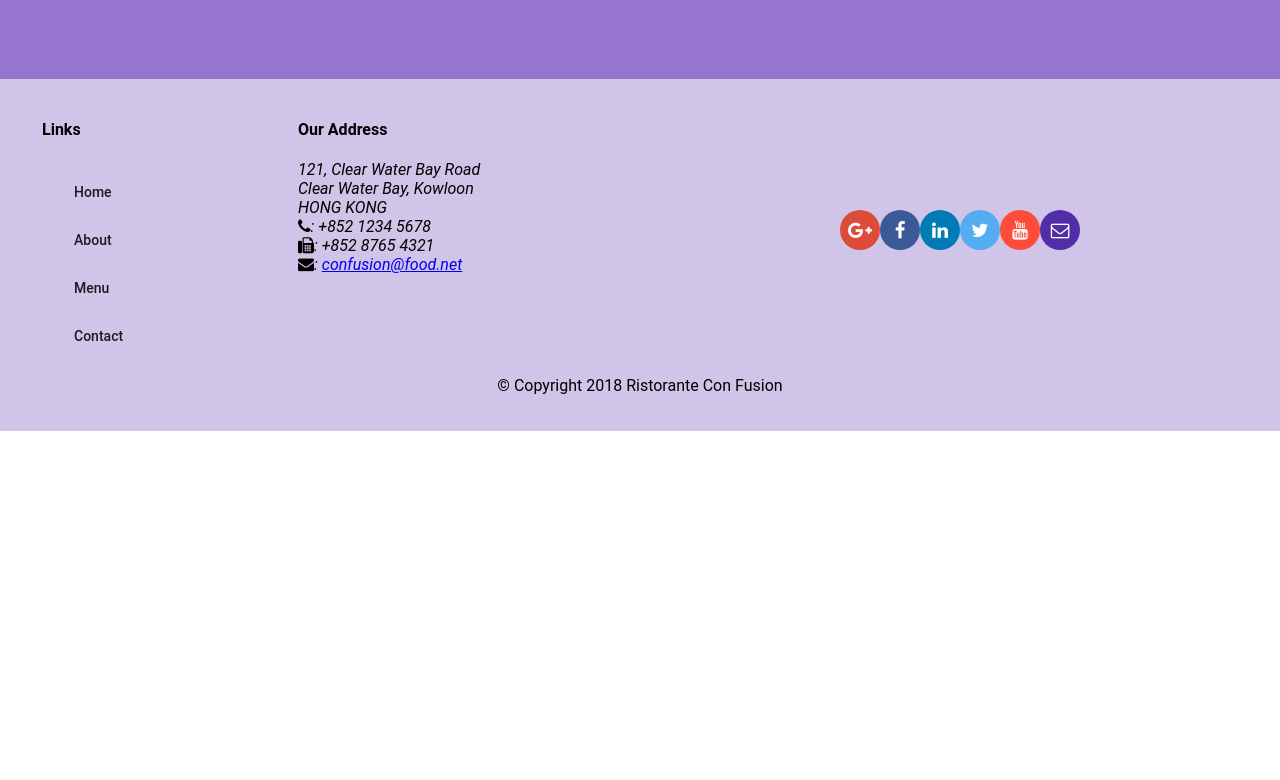
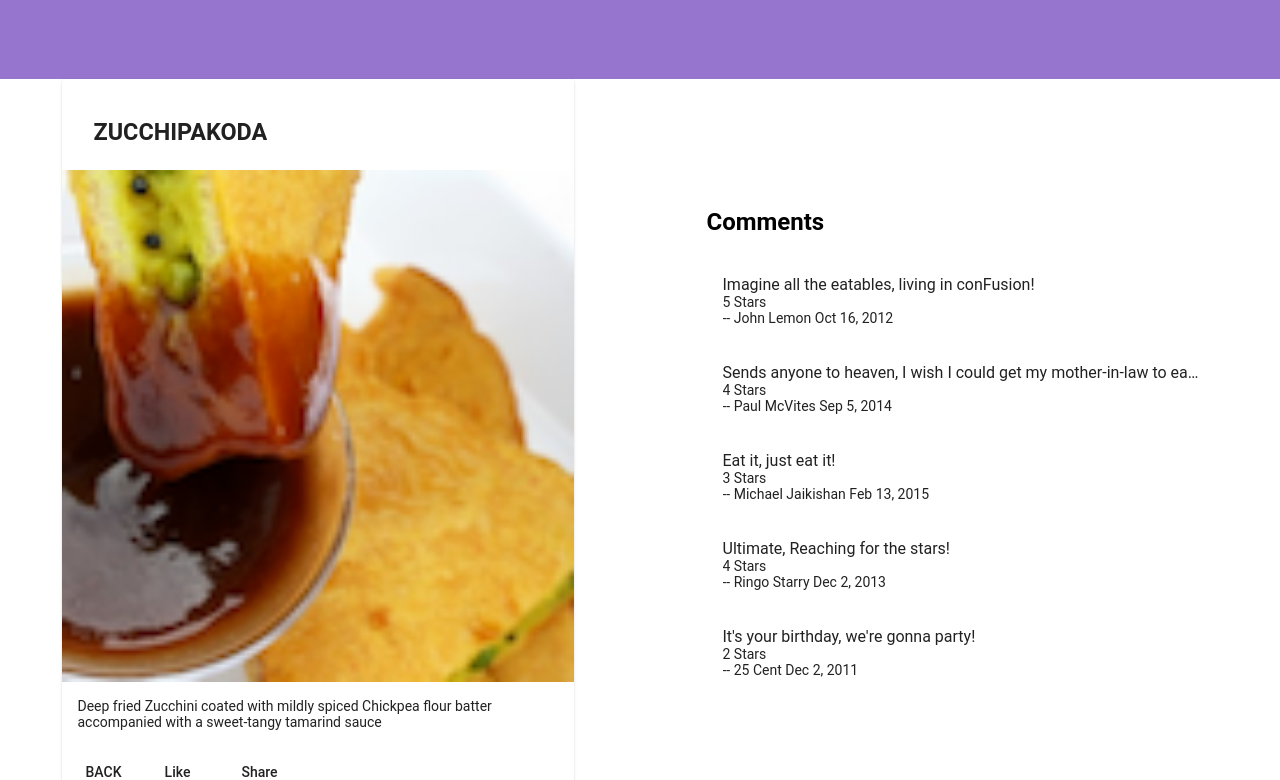
Before and after one commit to MsbGsm/Restaurant-Confusion-Angular-, an Angular app: page /dishdetail/1 in a window 1280 px wide. Before the commit this address led to /. Shown: the part 260-1040 px from the top of the page. Before the commit the page ends 800 px from the top, so only its background shows below. Built offline with nearby package versions, Linux system fonts and the light colour scheme.

Commit message:
Single Page Application Part 2

```diff
--- a/src/app/app-routing/routes.ts
+++ b/src/app/app-routing/routes.ts
@@ -9,6 +9,7 @@
 export const routes: Routes = [
     {path: 'home', component: HomeComponent},
     {path: 'menu', component: MenuComponent},
+    {path: 'dishdetail/:id', component: DishdetailComponent},
     {path: 'contactus', component: ContactComponent},
     {path: '', redirectTo: '/home', pathMatch: 'full'}
 ];
--- a/src/app/dishdetail/dishdetail.component.html
+++ b/src/app/dishdetail/dishdetail.component.html
@@ -18,6 +18,7 @@
           <p>{{dish.description}}</p>
         </mat-card-content>
         <mat-card-actions>
+          <button mat-button (click)="goBack()">BACK</button>
           <button mat-button>Like</button>
           <button mat-button>Share</button>
         </mat-card-actions>
--- a/src/app/dishdetail/dishdetail.component.ts
+++ b/src/app/dishdetail/dishdetail.component.ts
@@ -1,6 +1,9 @@
-import { Component, OnInit, Input } from '@angular/core';
+import { Component, OnInit } from '@angular/core';
 import { Dish } from '../shared/dish';
+import { Params, ActivatedRoute } from '@angular/router';
+import { Location } from '@angular/common';
 
+import { DishService } from '../services/dish.service';
 
 @Component({
   selector: 'app-dishdetail',
@@ -9,12 +12,18 @@
 })
 export class DishdetailComponent implements OnInit {
 
-    @Input()
     dish: Dish;
 
-    constructor() { }
+    constructor(private dishService: DishService,
+                private route: ActivatedRoute,
+                private location: Location) { }
 
     ngOnInit() {
+      const id = this.route.snapshot.params['id'];
+      this.dish = this.dishService.getDish(id);
     }
 
+    goBack() {
+      this.location.back();
+    }
 }
--- a/src/app/menu/menu.component.html
+++ b/src/app/menu/menu.component.html
@@ -7,7 +7,7 @@
   </div>
   <div fxFlex>
     <mat-grid-list cols="2" rowHeight="200px">
-      <mat-grid-tile *ngFor="let dish of dishes" (click) = "onSelect(dish)">
+      <mat-grid-tile *ngFor="let dish of dishes" [routerLink]="['/dishdetail', dish.id]">
         <img height="200px" src={{dish.image}} alt={{dish.name}}>
         <mat-grid-tile-footer>
           <h1>{{dish.name | uppercase}}</h1>
@@ -15,5 +15,4 @@
       </mat-grid-tile>
     </mat-grid-list>
   </div>
-  <app-dishdetail [dish] = "selectedDish"></app-dishdetail>
 </div>
```
